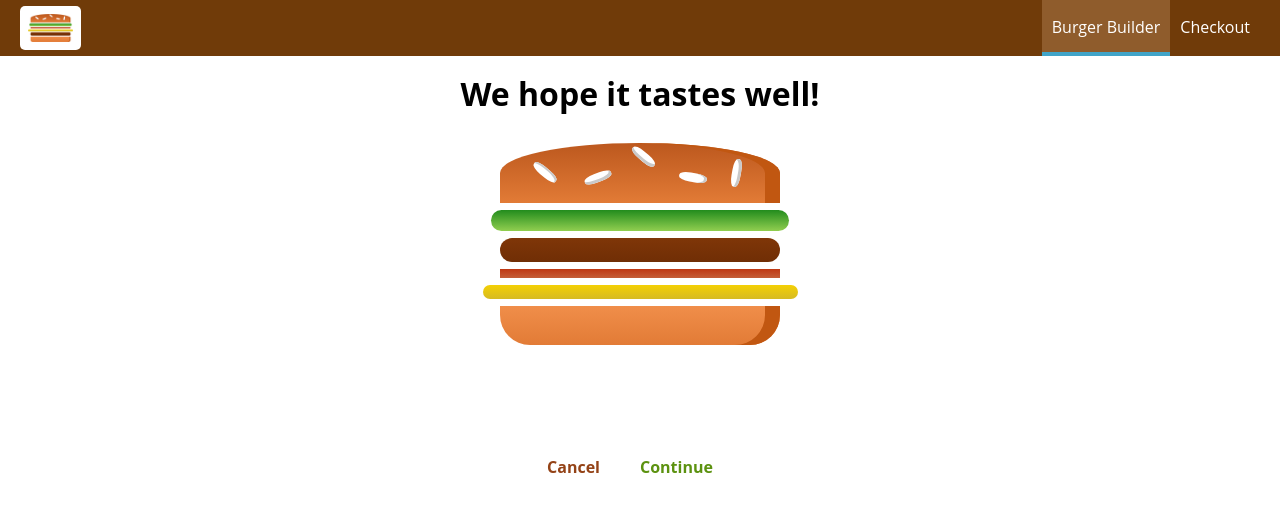
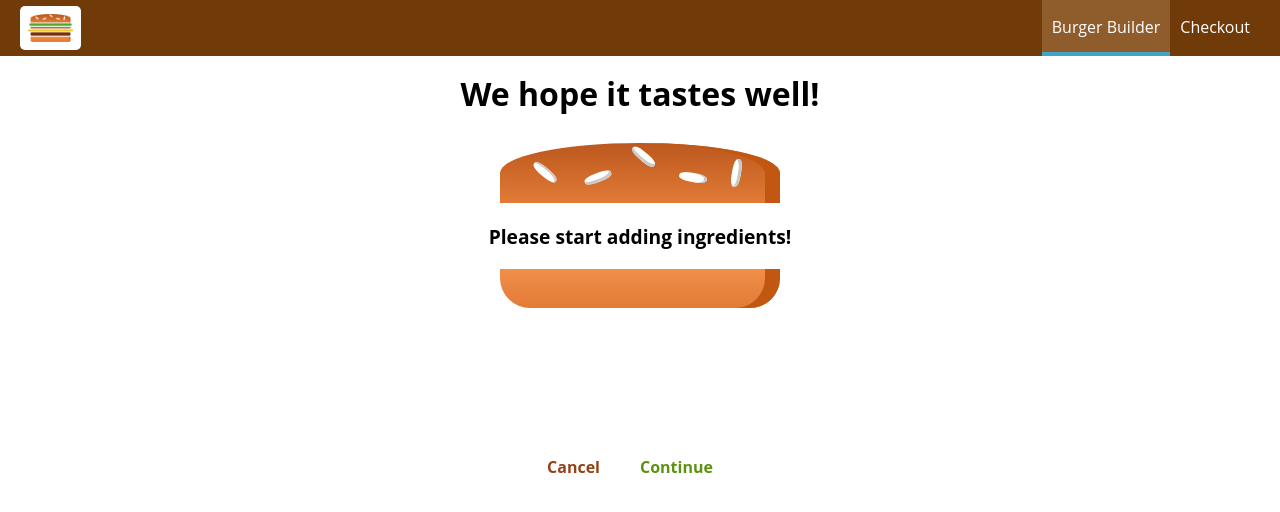
Before and after one commit to Saddam-tech/my-burger-builder-app, a React (Create React App) app: page /checkout in a window 1280 px wide. Shown: the top 512 px of the page. Built offline with nearby package versions, Linux system fonts and the light colour scheme.

Commit message:
working on the checkout page

```diff
--- a/src/components/CheckoutSummary/CheckoutSummary.js
+++ b/src/components/CheckoutSummary/CheckoutSummary.js
@@ -9,8 +9,8 @@
     <div style={{ width: "100%", margin: "auto" }}>
       <Burger ingredients={props.ingredients} />
     </div>
-    <Button btnType="Danger" clicked>Cancel</Button>
-    <Button btnType="Success" clicked>Continue</Button>
+    <Button btnType="Danger" clicked={props.checkoutCancelled}>Cancel</Button>
+    <Button btnType="Success" clicked={props.checkoutContinued}>Continue</Button>
   </div>
 );
 
--- a/src/containers/BurgerBuilder/BurgerBuilder.js
+++ b/src/containers/BurgerBuilder/BurgerBuilder.js
@@ -89,7 +89,15 @@
   //     .catch((error) => {
   //       this.setState({ loading: false });
   //     });
-    this.props.history.push('/checkout');
+  const queryParams = [];
+  for (let i in this.state.ingredients) {
+    queryParams.push(encodeURIComponent(i) + '=' + encodeURIComponent(this.state.ingredients[i]))
+  };
+  const queryString = queryParams.join('&')
+    this.props.history.push({
+      pathname: '/checkout',
+      search: '?' + queryString
+    });
    };
 
   addIngredientHandler = (type) => {
--- a/src/containers/Checkout/Checkout.js
+++ b/src/containers/Checkout/Checkout.js
@@ -11,10 +11,31 @@
     },
   };
 
+  componentDidMount() {
+    const query = new URLSearchParams(this.props.history.location.search);
+    const ingredients = {};
+    for (let param of query.entries()) {
+      ingredients[param[0]] = +param[1];
+    }
+    this.setState({ ingredients: ingredients });
+  }
+
+  checkoutCancelledHandler = () => {
+    this.props.history.goBack();
+  };
+
+  checkoutContinuedHandler = () => {
+    this.props.history.replace("/checkout/contact-data");
+  };
+
   render() {
     return (
       <div>
-        <CheckoutSummary ingredients={this.state.ingredients} />
+        <CheckoutSummary
+          ingredients={this.state.ingredients}
+          checkoutContinued={this.checkoutContinuedHandler}
+          checkoutCancelled={this.checkoutCancelledHandler}
+        />
       </div>
     );
   }
```
Also changed, not shown: src/axios-orders.js (line endings or trailing spaces).
